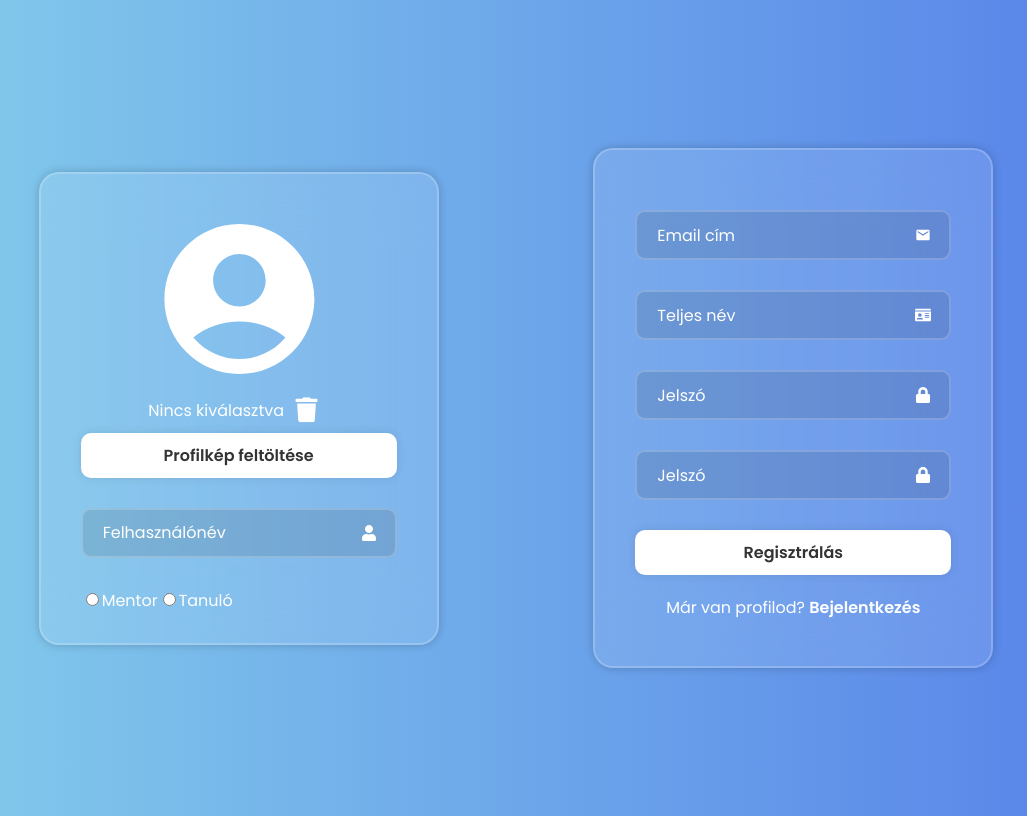
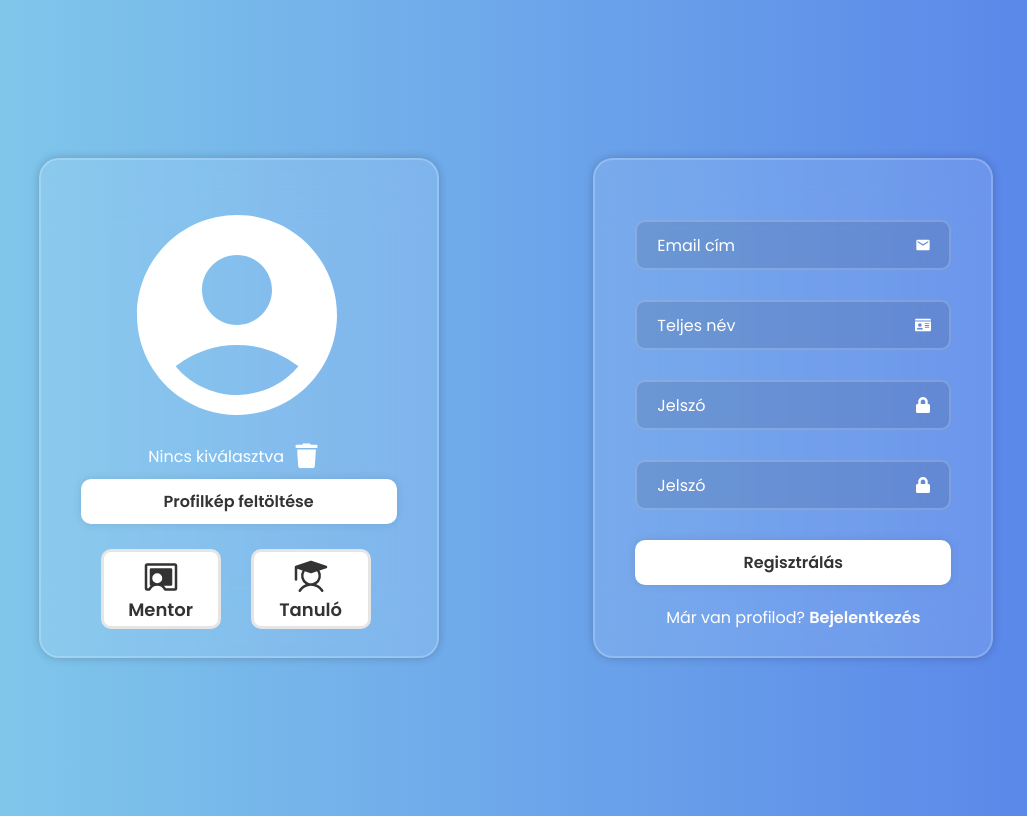
Before and after one commit to auermatew/Progressus_frontend, a React (Vite) app: page / in a window 1280 px wide. Shown: the whole page, without its empty margins (124-1151 px from the left). Built offline with nearby package versions, Linux system fonts and the light colour scheme.

Commit message:
Registration Component A két box készen van, már csak a logó kell mega a felirat, hogy "Hozz létre fiókot!"

```diff
--- a/src/components/registration/Registration.tsx
+++ b/src/components/registration/Registration.tsx
@@ -3,6 +3,8 @@ import { useState } from "react";
 import { FaIdCard } from "react-icons/fa";
 import { MdAccountCircle } from "react-icons/md";
 import { FaTrash } from "react-icons/fa";
+import { PiChalkboardTeacherFill } from "react-icons/pi";
+import { PiStudentFill } from "react-icons/pi";
 import { FaUser } from "react-icons/fa";
 import { MdEmail } from "react-icons/md";
 import PwInput from "../PwInput";
@@ -20,15 +22,15 @@ const Registration = () => {
                             {image ? (
                                 <img
                                     src={image}
-                                    width={180}
-                                    height={180}
+                                    width={220}
+                                    height={220}
                                     alt={fileName}
                                     id="profileImg"
                                 />
                             ) : (
                                 <MdAccountCircle
                                     color="#fff"
-                                    size={180}
+                                    size={240}
                                     id="profileIcon"
                                 />
                             )}
@@ -61,27 +63,41 @@ const Registration = () => {
                                 }}
                             />
                         </div>
-                        <div className="input-box">
+                        {/* <div className="input-box">
                             <input
                                 type="text"
                                 placeholder="Felhasználónév"
                                 required
                             />
                             <FaUser className="icon" />
-                        </div>
+                        </div> */}
                         <div className="radioInputs">
                             <input
                                 type="radio"
                                 name="radioInp"
                                 id="mentorInput"
+                                hidden
                             />
-                            <label htmlFor="mentorInput">Mentor</label>
+                            <label
+                                htmlFor="mentorInput"
+                                className="mentorLabel"
+                            >
+                                <PiChalkboardTeacherFill className="pi" />
+                                <span>Mentor</span>
+                            </label>
                             <input
                                 type="radio"
                                 name="radioInp"
                                 id="tanuloInput"
+                                hidden
                             />
-                            <label htmlFor="tanuloInput">Tanuló</label>
+                            <label
+                                htmlFor="tanuloInput"
+                                className="tanuloLabel"
+                            >
+                                <PiStudentFill className="pi" />
+                                <span>Tanuló</span>
+                            </label>
                         </div>
                     </form>
                 </div>
--- a/src/components/registration/_registration.scss
+++ b/src/components/registration/_registration.scss
@@ -32,7 +32,7 @@ body {
         backdrop-filter: blur(30px);
         box-shadow: 0 0 10px rgba($color: #000, $alpha: .2);
         width: 400px;
-        height: 100%;
+        height: 500px;
         color: #fff;
         border-radius: 20px;
         padding: 30px 40px;
@@ -46,14 +46,12 @@ body {
             width: 90%;
         }
         #profileImg {
-            width: 50%;
-            height: 50%;
             display: block;
             border-radius: 50%;
-            margin: 10px 0 20px 25%;
+            margin: 10px 0 20px 15%;
         }
         #profileIcon{
-            transform: translateX(38%);
+            transform: translateX(15%);
             margin: 5px 0 -10px;
         }
         .input-box {
@@ -126,6 +124,7 @@ body {
     text-align: center;
     align-items: center;
     padding-top: 10px;
+    margin-bottom: 15px;
 }
 #pfpLabel:hover{
     background: $color-fourth;
@@ -143,3 +142,44 @@ body {
         color: #e2e2e2;
     }
 }
+
+.mentorLabel, .tanuloLabel {
+    display: inline-block;
+    position: relative;
+    border-radius: 10px;
+    border: 3px solid rgba($color: #000, $alpha: .1);
+    padding: 10px 20px;
+    margin: 10px 10px 10px 20px;
+    background: #fff;
+    transition: 0.5s;
+    align-items: center;
+    height: 80px;
+    width: 120px;
+    color: #333;
+    .pi {
+        font-size: 40px;
+        position: absolute;
+        top: 50%;
+        left: 50%;
+        transform: translate(-50%, -80%);
+    }
+    span {
+        font-size: 18px;
+        font-family: "Poppins", sans-serif;
+        font-weight: 600;
+        color: #333;
+        position: absolute;
+        top: 50%;
+        left: 50%;
+        transform: translate(-50%, 25%);
+    }
+}
+.radioInputs {
+    input[type="radio"]:checked + label{
+        background: $color-fourth !important;
+        color: #fff !important;
+        span{
+            color: #fff;
+        }
+    }
+}
```
